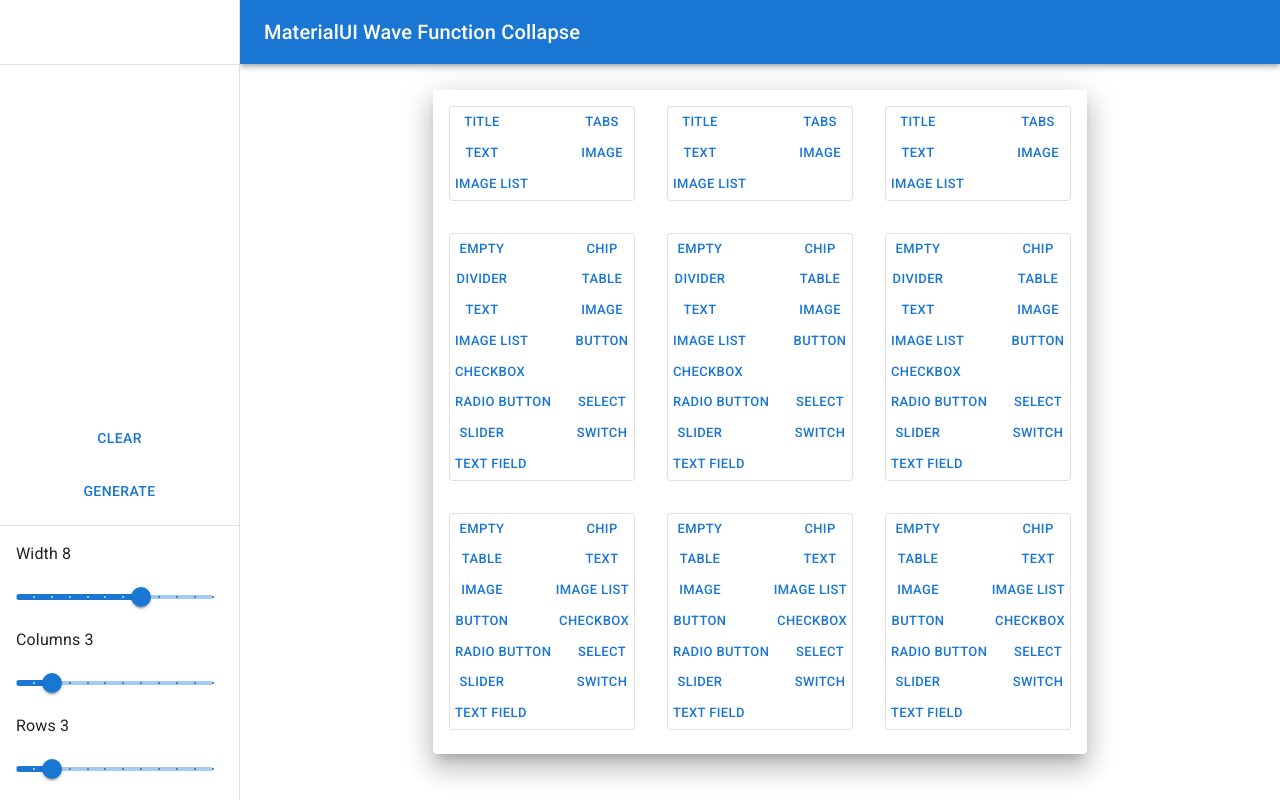
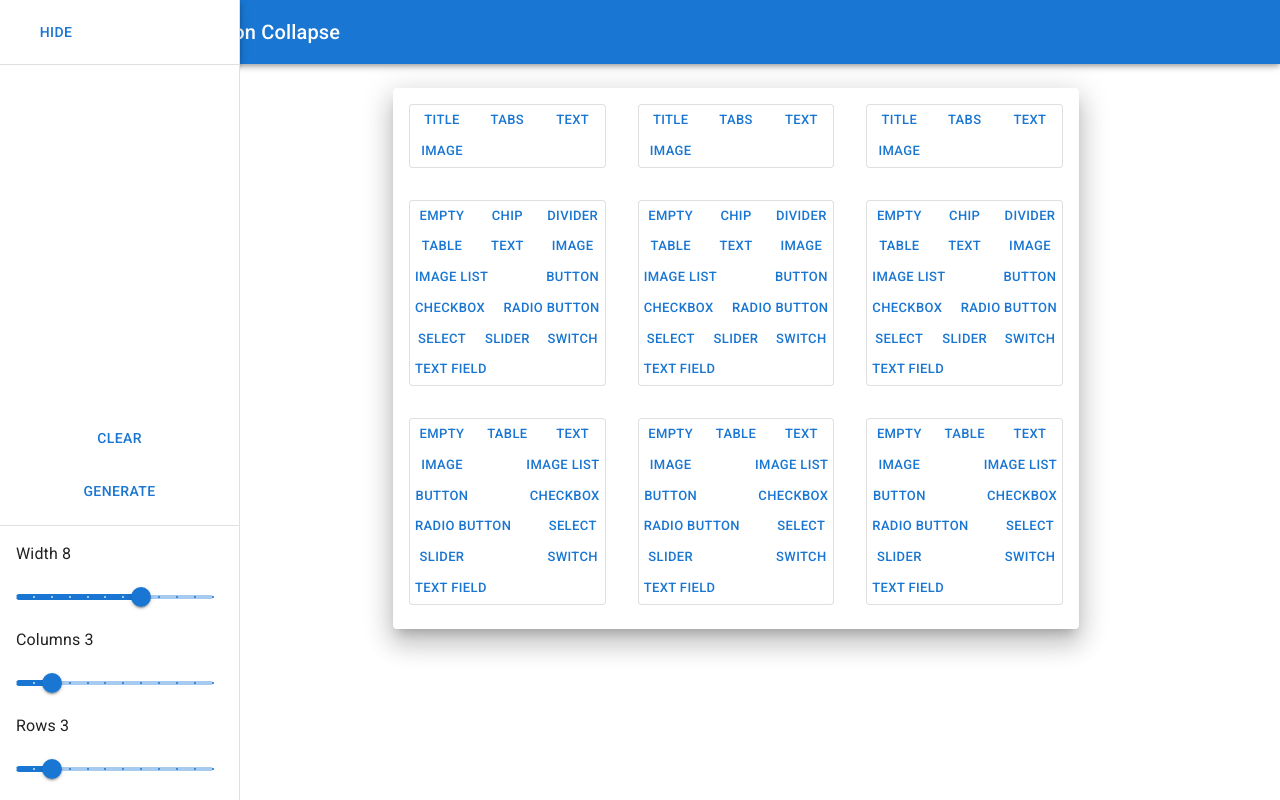
Before and after one commit to uturet/react_mui_wfc, a React (Create React App) app: page / in a window 1280 px wide. Built offline with nearby package versions, Linux system fonts and the light colour scheme.

Commit message:
Change README

```diff
--- a/src/App.tsx
+++ b/src/App.tsx
@@ -21,14 +21,8 @@
 function App() {
   return (
     <CardProvider>
-      <Box sx={{display: 'flex', height: '100vh'}}>
-        <AppBar
-          position="fixed"
-          sx={{
-            width: {sm: `calc(100% - ${drawerWidth}px)`},
-            ml: {sm: `${drawerWidth}px`},
-          }}
-        >
+      <Box sx={{display: 'flex', width: '100%'}}>
+        <AppBar>
           <Toolbar>
             <IconButton
               color="inherit"
@@ -42,19 +36,11 @@
             </Typography>
           </Toolbar>
         </AppBar>
+      </Box>
 
-        <Box
-          sx={{width: {sm: drawerWidth}, flexShrink: {sm: 0}}}
-          aria-label="mailbox folders">
+      <Box>
 
-          <Drawer
-            variant="permanent"
-            sx={{
-              'display': {xs: 'none', sm: 'block'},
-              '& .MuiDrawer-paper': {boxSizing: 'border-box', width: drawerWidth},
-            }}
-            open
-          >
+        <Drawer>
           <div>
             <Toolbar />
             <Divider />
@@ -83,7 +69,6 @@
             </List>
           </div>
         </Drawer>
-
       </Box>
 
       <Box sx={{
@@ -94,7 +79,6 @@
         marginLeft: 'auto',
         padding: '88px 24px 24px 24px',
       }}>
-
         <Grid
           container
           rowSpacing={4.5}
@@ -106,7 +90,6 @@
         </Grid>
       </Box>
 
-      </Box>
     </CardProvider>
   );
 }
--- a/src/CardConfig.tsx
+++ b/src/CardConfig.tsx
@@ -24,9 +24,9 @@
   ]],
   ['Chip', [
     new Set<string>([notBorder]),
-    new Set<string>(),
-    new Set<string>(),
-    new Set<string>(),
+    new Set<string>(['Text field', 'Chip']),
+    new Set<string>([notBorder]),
+    new Set<string>(['Text field', 'Chip']),
   ]],
   ['Divider', [
     new Set<string>([notBorder]),
@@ -42,9 +42,9 @@
   ]],
   ['Text', [
     new Set<string>(),
-    new Set<string>(['Text', 'Chip', 'Button']),
+    new Set<string>(['Text', 'Button']),
     new Set<string>(),
-    new Set<string>(['Text', 'Chip', 'Button']),
+    new Set<string>(['Text', 'Button']),
   ]],
   ['Image', [
     new Set<string>(),
@@ -53,10 +53,10 @@
     new Set<string>(['Text', 'Image', 'Image list']),
   ]],
   ['Image list', [
+    new Set<string>([notBorder]),
+    new Set<string>(['Text', 'Image', 'Image list']),
     new Set<string>(),
-    new Set<string>(['Image', 'Image list']),
-    new Set<string>(),
-    new Set<string>(['Image', 'Image list']),
+    new Set<string>(['Text', 'Image', 'Image list']),
   ]],
   ['Button', [
     new Set<string>([notBorder]),
@@ -66,39 +66,39 @@
   ]],
   ['Checkbox', [
     new Set<string>([notBorder]),
-    new Set<string>(['Text', 'Button', 'Chip']),
+    new Set<string>(['Text', 'Button', 'Checkbox']),
     new Set<string>(),
-    new Set<string>(['Text', 'Button', 'Chip']),
+    new Set<string>(['Text', 'Button', 'Checkbox']),
   ]],
   ['Radio button', [
     new Set<string>([notBorder]),
-    new Set<string>(['Text', 'Button', 'Chip', 'Radio button']),
+    new Set<string>(['Text', 'Button', 'Radio button']),
     new Set<string>(),
-    new Set<string>(['Text', 'Button', 'Chip', 'Radio button']),
+    new Set<string>(['Text', 'Button', 'Radio button']),
   ]],
   ['Select', [
     new Set<string>([notBorder]),
-    new Set<string>(['Text', 'Button', 'Chip']),
+    new Set<string>(['Text', 'Button', 'Select']),
     new Set<string>(),
-    new Set<string>(['Text', 'Button', 'Chip']),
+    new Set<string>(['Text', 'Button', 'Select']),
   ]],
   ['Slider', [
     new Set<string>([notBorder]),
-    new Set<string>(['Text', 'Button', 'Chip']),
+    new Set<string>(['Text', 'Button']),
     new Set<string>(),
-    new Set<string>(['Text', 'Button', 'Chip']),
+    new Set<string>(['Text', 'Button']),
   ]],
   ['Switch', [
     new Set<string>([notBorder]),
-    new Set<string>(['Text', 'Button', 'Chip']),
+    new Set<string>(['Text', 'Button']),
     new Set<string>(),
-    new Set<string>(['Text', 'Button', 'Chip']),
+    new Set<string>(['Text', 'Button']),
   ]],
   ['Text field', [
     new Set<string>([notBorder]),
-    new Set<string>(['Text', 'Button', 'Chip']),
+    new Set<string>(['Text', 'Button']),
     new Set<string>(),
-    new Set<string>(['Text', 'Button', 'Chip']),
+    new Set<string>(['Text', 'Button']),
   ]],
 ]);
 const autoFillCardTypeRelations = (cc: CardTypeRelations) => {
--- a/src/Drawer.tsx
+++ b/src/Drawer.tsx
@@ -10,6 +10,7 @@
   Typography,
   Box,
   Button,
+  AppBar,
 } from '@mui/material';
 import {useCard} from './CardContext';
 
@@ -51,14 +52,40 @@
   const [width, preSetWidth] = useState<number>(cardData.width);
   const [rows, preSetRows] = useState<number>(cardData.content.length);
   const [cols, preSetCols] = useState<number>(cardData.content[0].length);
+  const [open, setOpen] = useState(true);
 
   return (
-    <MUIDrawer {...props}>
+    <Box sx={{display: 'flex'}}>
+      <AppBar position="fixed" sx={{left: 0, width: '240px'}}>
+        <Toolbar>
+          <Button
+            onClick={() => setOpen(true)}
+            sx={{mr: 2, ...(open && {display: 'none'})}}
+          >
+            Close
+          </Button>
+          <Typography variant="h6" noWrap component="div">
+            Here we are
+          </Typography>
+        </Toolbar>
+      </AppBar>
+      <MUIDrawer
+        sx={{
+          'width': '240px',
+          'flexShrink': 0,
+          '& .MuiDrawer-paper': {
+            width: '240px',
+            boxSizing: 'border-box',
+          },
+        }}
+        open={open}
+        variant='persistent'>
         <Box sx={{display: 'flex', flexDirection: 'column', height: '100%'}}>
-        <Toolbar />
+          <Toolbar>
+            <Button onClick={() => setOpen(false)}>Hide</Button>
+          </Toolbar>
           <Divider />
           <Box sx={{flexGrow: '1'}}/>
-
           <List>
             <ListItem>
               <Button onClick={clear} fullWidth>Clear</Button>
@@ -95,6 +122,7 @@
           </List>
         </Box>
       </MUIDrawer>
+    </Box>
   );
 };
 
--- a/src/Generic.tsx
+++ b/src/Generic.tsx
@@ -42,7 +42,7 @@
 export const TitleGeneric: React.FunctionComponent<GenericProps> = ({size}) => {
   return (
     <Typography variant='h3' sx={{textTransform: 'uppercase'}}>
-      {faker.lorem.words(Math.floor(Math.random()*4)+2)}
+      {faker.lorem.words(Math.floor(Math.random()*2)+2)}
     </Typography>
   );
 };
@@ -154,7 +154,9 @@
 };
 export const ButtonGeneric: React.FunctionComponent<GenericProps> = ({size}) => {
   return (
-    <Button variant="contained">{faker.word.verb(10)} {faker.word.noun(10)}</Button>
+    <Button variant="contained">
+      {size === 1 ? faker.word.verb(6): `${faker.word.verb(10)} ${faker.word.verb(10)}`}
+    </Button>
   );
 };
 export const CheckboxGeneric: React.FunctionComponent<GenericProps> = ({size}) => {
```
Also changed, not shown: 1 other file (tests, documents, lock files or other folders). Lines whose indentation alone changed are shown as unchanged.
